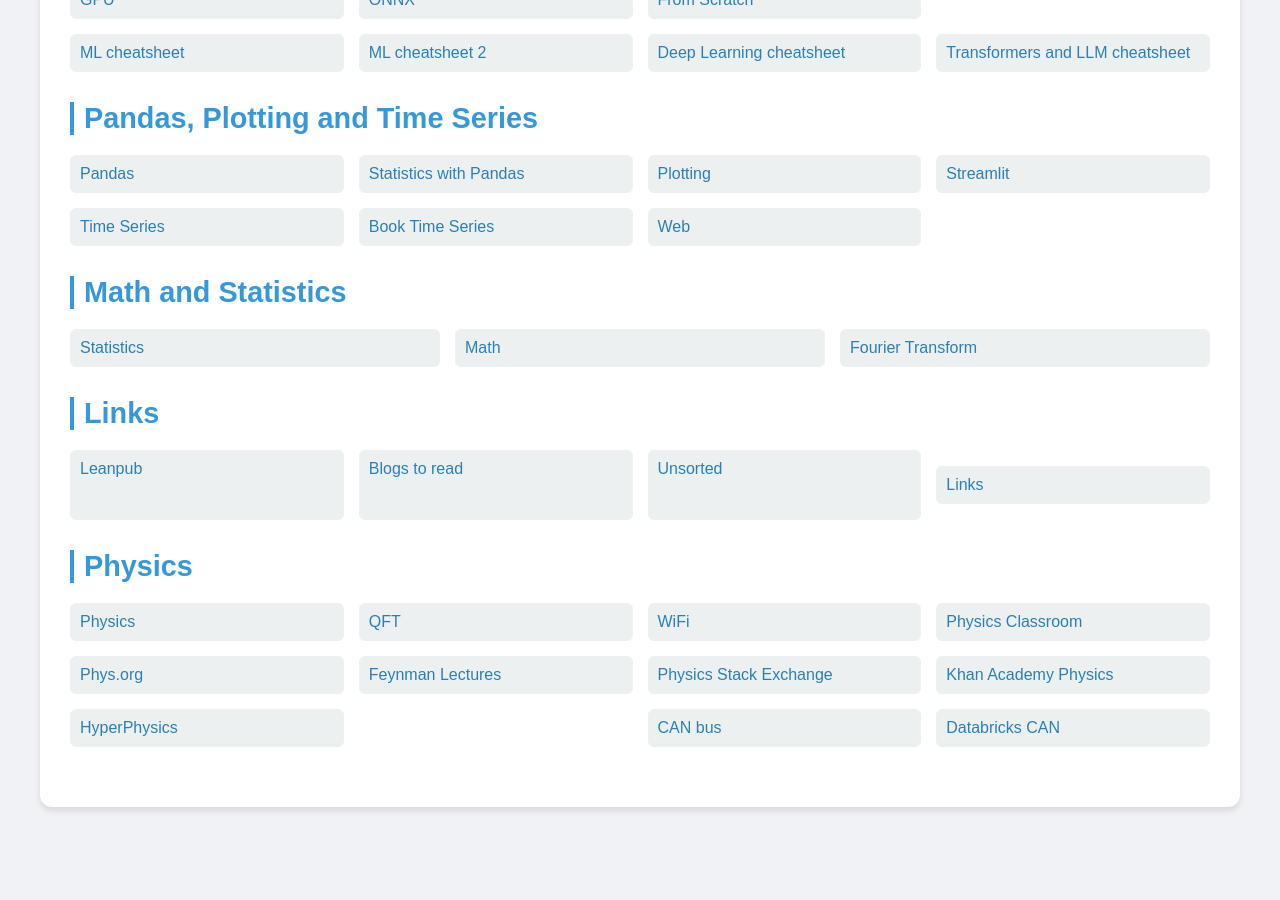
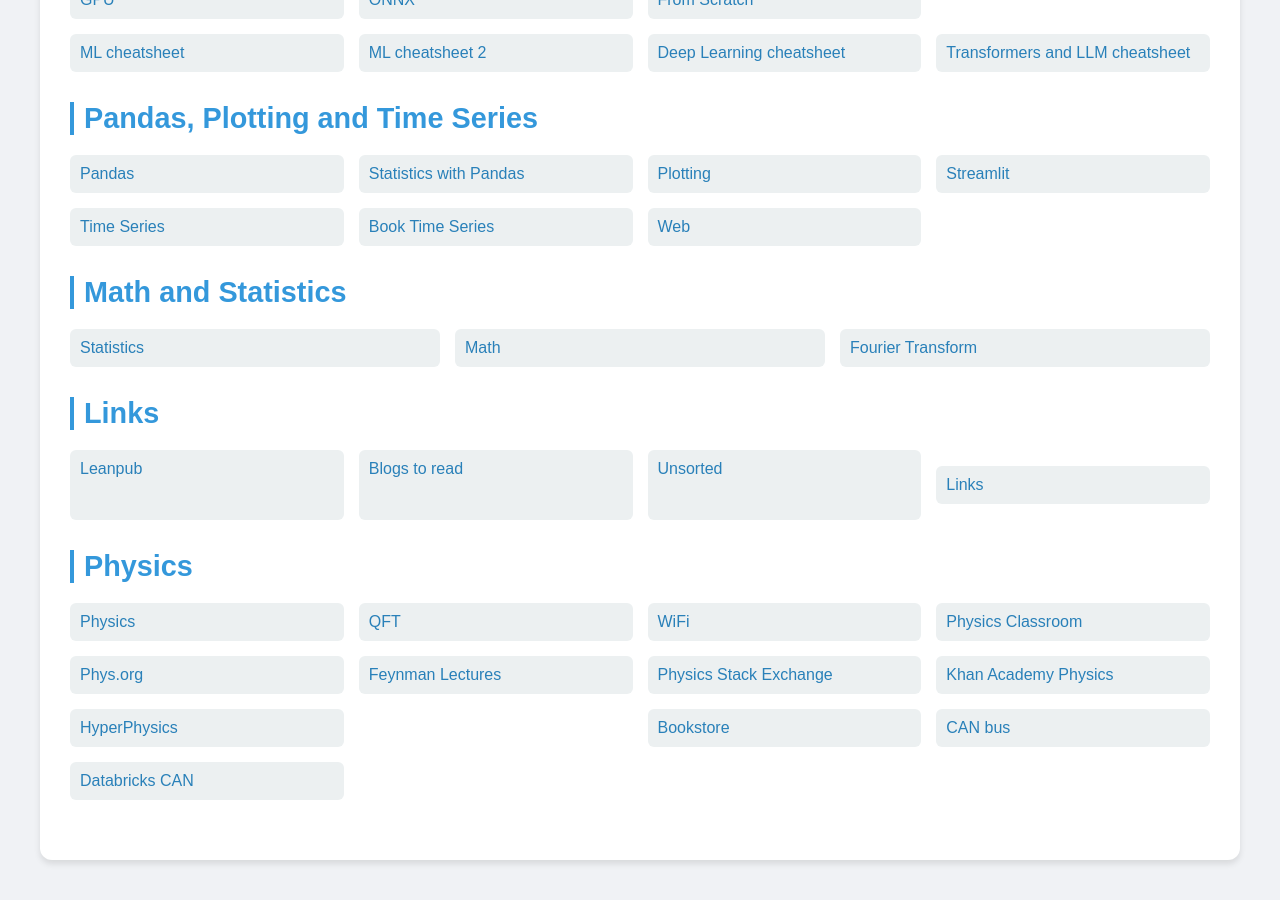
Before and after one commit to Michael-Lubinsky/michael-lubinsky.github.com, a Jekyll site: the page built from index.html, in a window 1280 px wide and 900 px high, scrolled down 3138 px. Built offline with Jekyll 4.4.1, drawn with Linux system fonts in a browser that asks for light colours; before the commit the page ends 3985 px from its top, so only the background shows below that.

Commit message:
Update index.html

```diff
--- a/index.html
+++ b/index.html
@@ -345,6 +345,7 @@
                 <a href="https://hyperphysics.phy-astr.gsu.edu">HyperPhysics</a>
                 <br>
                 <br>
+                <a href="https://www.chapterpal.com/bookstore#">Bookstore</a>
                 <a href="can/canbus/can.html">CAN bus</a>
                 <a href="can/databricks_can.html">Databricks CAN</a>
             </div>
```
